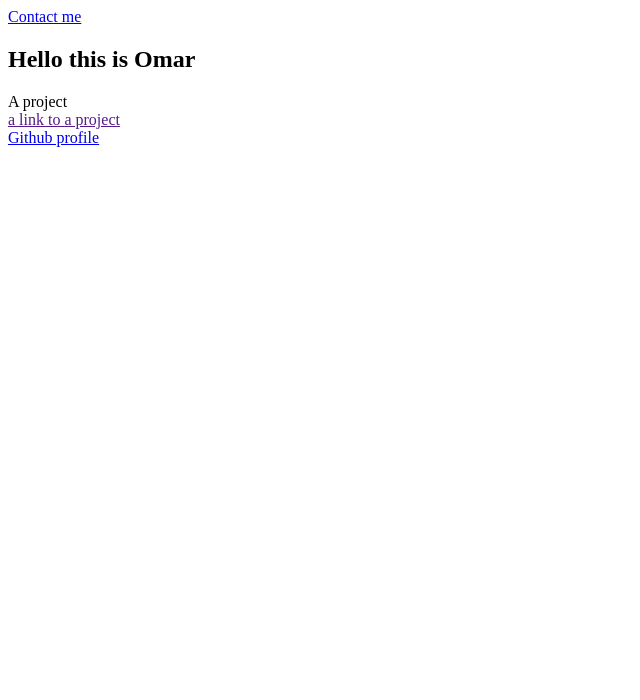
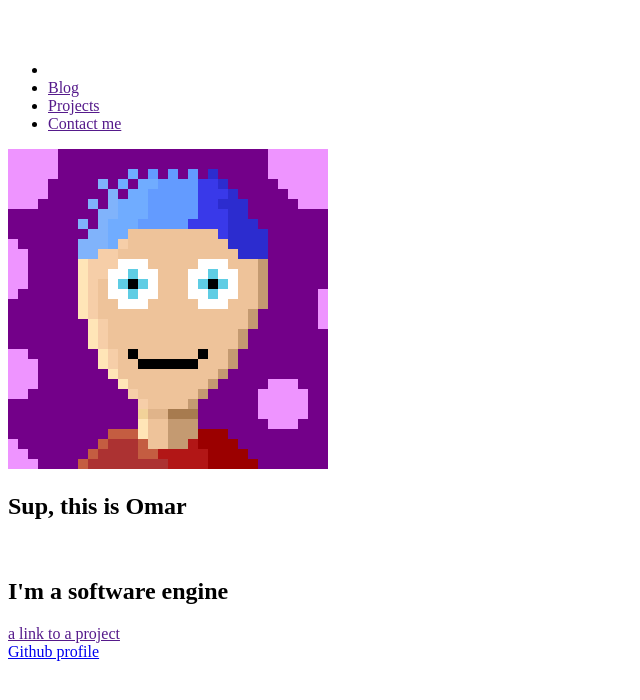
Before and after one commit to Omar-Gebal/responsive-personal-portofolio, a plain HTML site: page index.html in a window 1280 px wide. Shown: the whole page, without its empty margins (0-640 px from the left). Drawn offline with Linux system fonts and the light colour scheme.

Commit message:
closer to final html

```diff
--- a/index.html
+++ b/index.html
@@ -4,18 +4,28 @@
     <meta charset="UTF-8">
     <meta http-equiv="X-UA-Compatible" content="IE=edge">
     <meta name="viewport" content="width=device-width, initial-scale=1.0">
-    <title>Document</title>
+    <link rel="shortcut icon" href="/images/Group 2.svg">
+    <title>Omar's Portofolio</title>
 </head>
 <body>
     <nav id="navbar">
-        <a href="#contact-me">Contact me</a>
+        <ul>
+            <li><img src="/images/Group 1.svg" alt=""></li>
+            <li><a href="">Blog</a></li>
+            <li><a href="">Projects</a></li>
+            <li><a href="">Contact me</a></li>
+        </ul>
     </nav>
     <section id="welcome-section">
-        <h1>Hello this is Omar</h1>
+        <img src="/images/blue guy.png" alt="">
+        <h1>Sup, this is Omar</h1> <br>
+        <h1>I'm a software engine</h1>
     </section>
     <section id="projects">
-        <div class="project-tile"> A project </div>
-        <a href="" target="_blank">a link to a project</a>
+        <div class="project-tile">
+            <a href="" target="_blank">a link to a project</a>
+         </div>
+
     </section>
     <section id="contact-me">
         <a id = "profile-link"  href="https://github.com/Omar-Gebal" target="_blank">Github profile</a>
```
Also changed, not shown: images/Group 1.svg (added), images/Group 2.svg (added), images/blue guy.png (added).
